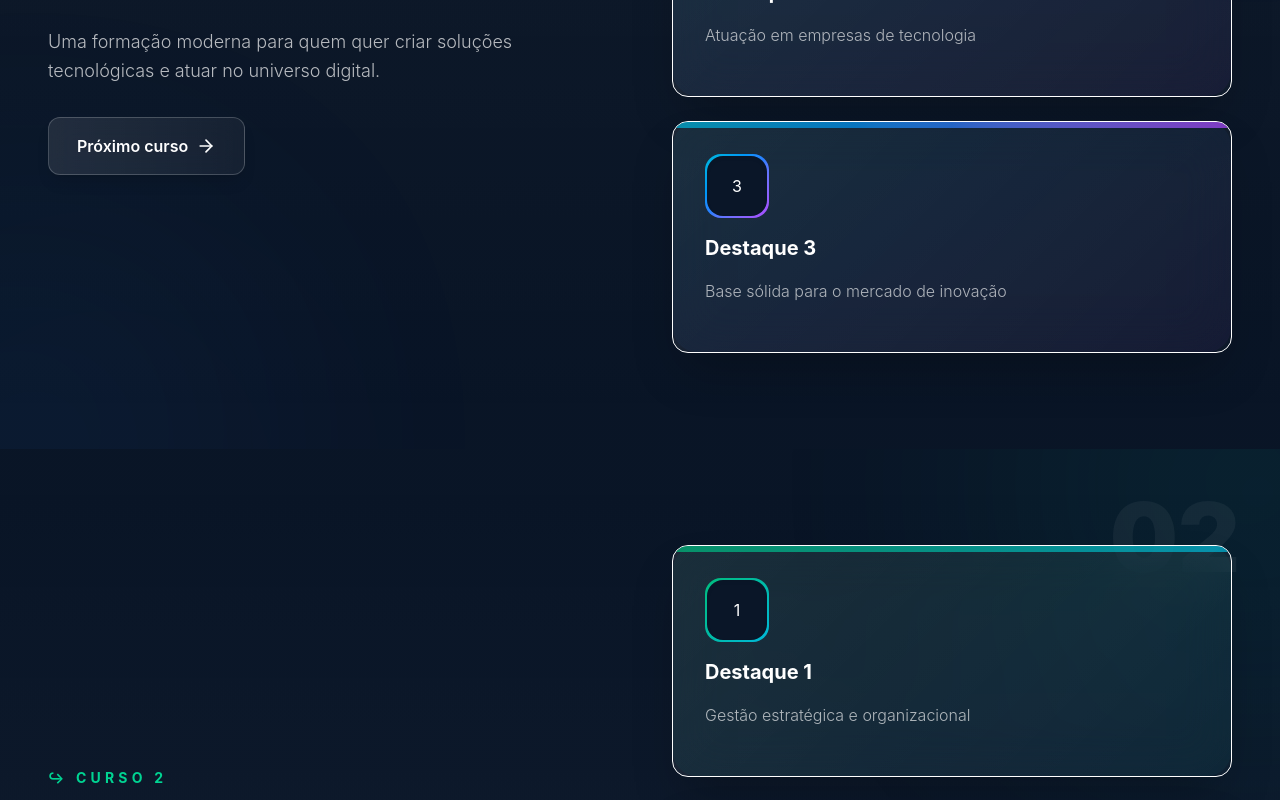
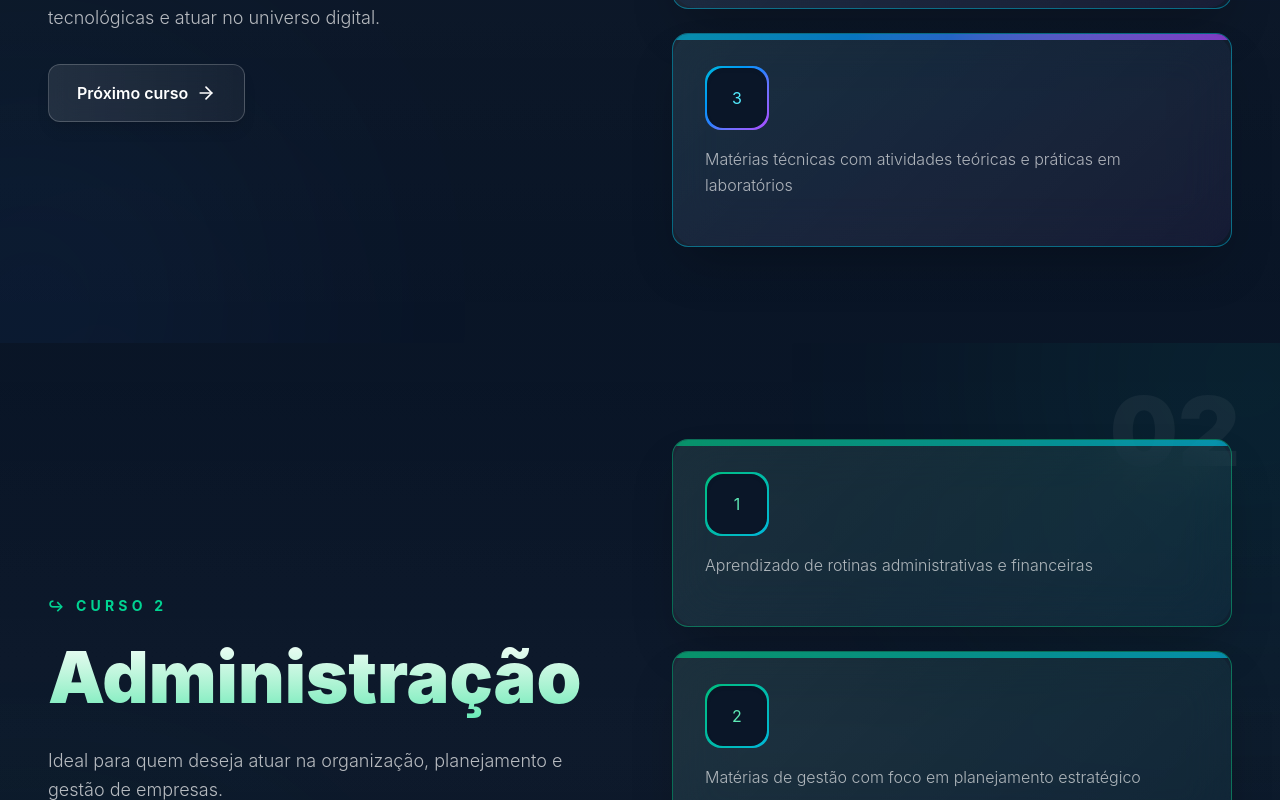
Before and after one commit to Joao-Vic-Muniz/ConectaETEC, a React (Vite) app: page /cursos in a window 1280 px wide. Shown: the part 1480-2280 px from the top of the page. Built offline with nearby package versions, Linux system fonts and the light colour scheme.

Commit message:
página de curso finalizada

```diff
--- a/src/App.tsx
+++ b/src/App.tsx
@@ -5,7 +5,6 @@ import Explore from "./pages/Explore";
 import Comunity from "./pages/Comunity";
 import Auth from "./pages/Auth";
 import CursosEtecPage from "./pages/CursosEtecPage";
-import CursoDetalhe from "./pages/CursoDetalhe";
 
 function App() {
   return (
@@ -22,7 +21,6 @@ function App() {
 
             {/* Cursos */}
             <Route path="/cursos" element={<CursosEtecPage />} />
-            <Route path="/cursos/:slug" element={<CursoDetalhe />} />
           </Routes>
         </main>
       </div>
--- a/src/pages/CursoDetalhe.tsx
+++ /dev/null
@@ -1,47 +0,0 @@
-import { useParams } from "react-router-dom";
-
-const courseData: Record<string, { title: string; description: string }> = {
-  "desenvolvimento-de-sistemas": {
-    title: "Desenvolvimento de Sistemas",
-    description:
-      "Página dedicada ao curso de Desenvolvimento de Sistemas com informações gerais sobre a formação.",
-  },
-  administracao: {
-    title: "Administração",
-    description:
-      "Página dedicada ao curso de Administração com informações gerais sobre a formação.",
-  },
-  "jogos-digitais": {
-    title: "Jogos Digitais",
-    description:
-      "Página dedicada ao curso de Jogos Digitais com informações gerais sobre a formação.",
-  },
-  "design-de-interiores": {
-    title: "Design de Interiores",
-    description:
-      "Página dedicada ao curso de Design de Interiores com informações gerais sobre a formação.",
-  },
-};
-
-export default function CursoDetalhe() {
-  const { slug } = useParams();
-  const course = slug ? courseData[slug] : null;
-
-  if (!course) {
-    return <div className="text-white p-10">Curso não encontrado.</div>;
-  }
-
-  return (
-    <section className="min-h-screen bg-[#0b1120] text-white py-24 px-6">
-      <div className="max-w-4xl mx-auto">
-        <h1 className="text-5xl font-bold text-cyan-300 mb-6">
-          {course.title}
-        </h1>
-
-        <p className="text-white/70 text-lg leading-relaxed">
-          {course.description}
-        </p>
-      </div>
-    </section>
-  );
-}
--- a/src/pages/CursosEtecPage.tsx
+++ b/src/pages/CursosEtecPage.tsx
@@ -17,9 +17,9 @@ const courses: Course[] = [
     intro:
       "Uma formação moderna para quem quer criar soluções tecnológicas e atuar no universo digital.",
     cards: [
-      "Desenvolvimento de soluções digitais modernas",
-      "Atuação em empresas de tecnologia",
-      "Base sólida para o mercado de inovação",
+      "Aprendizado de linguagens de programação",
+      "Aprofundamento em conhecimentos da web",
+      "Matérias técnicas com atividades teóricas e práticas em laboratórios",
     ],
     icon: <Zap className="w-6 h-6" />,
     gradient: "from-cyan-500 via-blue-500 to-purple-500",
@@ -31,9 +31,9 @@ const courses: Course[] = [
     intro:
       "Ideal para quem deseja atuar na organização, planejamento e gestão de empresas.",
     cards: [
-      "Gestão estratégica e organizacional",
-      "Planejamento e eficiência empresarial",
-      "Visão ampla do ambiente corporativo",
+      "Aprendizado de rotinas administrativas e financeiras",
+      "Matérias de gestão com foco em planejamento estratégico",
+      "Simulações empresariais com atividades teóricas e práticas",
     ],
     icon: <Users className="w-6 h-6" />,
     gradient: "from-emerald-500 via-teal-500 to-cyan-500",
@@ -45,9 +45,9 @@ const courses: Course[] = [
     intro:
       "Perfeito para mentes criativas que querem desenvolver experiências interativas.",
     cards: [
-      "Criação de experiências digitais",
-      "Mercado criativo em expansão",
-      "Integração entre criatividade e tecnologia",
+      "Desenvolvimento de mecânicas e narrativas de jogos",
+      "Aprofundamento em engines e design de interface",
+      "Projetos criativos com atividades práticas em laboratórios",
     ],
     icon: <Rocket className="w-6 h-6" />,
     gradient: "from-pink-500 via-rose-500 to-red-500",
@@ -59,9 +59,9 @@ const courses: Course[] = [
     intro:
       "Curso voltado para criação de ambientes funcionais, harmônicos e inovadores.",
     cards: [
-      "Projetos funcionais e criativos",
-      "Ambientes planejados com estética",
-      "Aplicação prática em espaços reais",
+      "Criação de projetos de iluminação e ergonomia",
+      "Aprofundamento em desenho técnico e modelagem 3D",
+      "Estudos de layout com atividades práticas e oficinas de design",
     ],
     icon: <Palette className="w-6 h-6" />,
     gradient: "from-violet-500 via-purple-500 to-pink-500",
@@ -70,9 +70,29 @@ const courses: Course[] = [
 ];
 
 export default function CursosEtecPage() {
+  const easeInOutQuad = (t: number) => t < 0.5 ? 2 * t * t : -1 + (4 - 2 * t) * t;
+
+  const smoothScrollTo = (element: HTMLElement, duration = 1000) => {
+    const start = window.pageYOffset;
+    const end = element.offsetTop;
+    const distance = end - start;
+    let startTime: number | null = null;
+
+    const animation = (currentTime: number) => {
+      if (startTime === null) startTime = currentTime;
+      const timeElapsed = currentTime - startTime;
+      const progress = Math.min(timeElapsed / duration, 1);
+      const ease = easeInOutQuad(progress);
+      window.scrollTo(0, start + distance * ease);
+      if (progress < 1) requestAnimationFrame(animation);
+    };
+
+    requestAnimationFrame(animation);
+  };
+
   const scrollToSection = (slug: string) => {
     const section = document.getElementById(slug);
-    if (section) section.scrollIntoView({ behavior: "smooth" });
+    if (section) smoothScrollTo(section, 1200);
   };
 
   return (
@@ -109,15 +129,10 @@ export default function CursosEtecPage() {
             className="group inline-flex items-center gap-3 px-8 py-5 rounded-full bg-gradient-to-r from-cyan-500 to-blue-500 hover:from-cyan-400 hover:to-blue-400 text-white font-bold shadow-lg shadow-cyan-500/40 hover:shadow-cyan-500/60 transition-all duration-300 transform hover:scale-105 active:scale-95"
           >
             Explorar cursos
-            <ArrowDown className="w-5 h-5 group-hover:translate-y-1 transition-transform" />
+            <ArrowDown className="w-5 h-5 group-hover:translate-y-1 transition-transform " />
           </button>
         </div>
 
-        {/* Scroll Indicator */}
-        <div className="absolute bottom-10 left-1/2 -translate-x-1/2 flex flex-col items-center gap-2 animate-bounce">
-          <span className="text-cyan-400/60 text-sm">Scroll para descobrir</span>
-          <ArrowDown className="w-5 h-5 text-cyan-400/60" />
-        </div>
       </section>
 
       {/* COURSES */}
@@ -144,11 +159,11 @@ export default function CursosEtecPage() {
             {/* Left Content */}
             <div className="space-y-8">
               <div>
-                <span className={`text-${course.accentColor}-400 text-sm uppercase tracking-[0.3em] font-bold block mb-4`}>
+                <span className={`text-sm uppercase tracking-[0.3em] font-bold block mb-4 ${course.accentColor === 'cyan' ? 'text-cyan-400' : course.accentColor === 'emerald' ? 'text-emerald-400' : course.accentColor === 'pink' ? 'text-pink-400' : 'text-violet-400'}`}>
                   ↪ Curso {index + 1}
                 </span>
 
-                <h2 className={`text-5xl md:text-7xl font-black leading-tight bg-clip-text text-transparent bg-gradient-to-b from-white to-${course.accentColor}-300 mb-6`}>
+                <h2 className={`text-5xl md:text-7xl font-black leading-tight bg-clip-text text-transparent mb-6 w-2xl ${course.accentColor === 'cyan' ? 'bg-gradient-to-b from-white to-cyan-300' : course.accentColor === 'emerald' ? 'bg-gradient-to-b from-white to-emerald-300' : course.accentColor === 'pink' ? 'bg-gradient-to-b from-white to-pink-300' : 'bg-gradient-to-b from-white to-violet-300'}`}>
                   {course.title}
                 </h2>
 
@@ -160,7 +175,7 @@ export default function CursosEtecPage() {
               {index < courses.length - 1 && (
                 <button
                   onClick={() => scrollToSection(courses[index + 1].slug)}
-                  className="group inline-flex items-center gap-2 px-7 py-4 rounded-xl bg-gradient-to-r from-white/10 to-white/5 border border-white/20 hover:border-cyan-400/60 hover:bg-gradient-to-r hover:from-cyan-500/20 hover:to-blue-500/20 transition-all duration-300 backdrop-blur-md font-semibold shadow-lg hover:shadow-cyan-500/20"
+                  className="group inline-flex items-center gap-2 px-7 py-4 rounded-xl bg-gradient-to-r from-white/10 to-white/5 border border-white/20 hover:border-cyan-400/60 hover:bg-gradient-to-r hover:from-cyan-500/20 hover:to-blue-500/20 transition-all duration-500 backdrop-blur-md font-semibold shadow-lg hover:shadow-cyan-500/20"
                 >
                   Próximo curso
                   <ArrowRight className="w-5 h-5 group-hover:translate-x-1 transition-transform" />
@@ -173,18 +188,17 @@ export default function CursosEtecPage() {
               {course.cards.map((card, i) => (
                 <div
                   key={i}
-                  className={`group relative overflow-hidden rounded-2xl border bg-gradient-to-br backdrop-blur-xl p-8 transition-all duration-500 hover:-translate-y-3 cursor-pointer shadow-2xl hover:shadow-${course.accentColor}-500/30`}
+                  className={`group relative overflow-hidden rounded-2xl border bg-gradient-to-br backdrop-blur-xl p-8 transition-all duration-700 hover:-translate-y-3 cursor-pointer shadow-2xl ${course.accentColor === 'cyan' ? 'hover:shadow-cyan-500/30 border-cyan-500/50' : course.accentColor === 'emerald' ? 'hover:shadow-emerald-500/30 border-emerald-500/50' : course.accentColor === 'pink' ? 'hover:shadow-pink-500/30 border-pink-500/50' : 'hover:shadow-violet-500/30 border-violet-500/50'}`}
                   style={{
                     background: `linear-gradient(135deg, rgba(255,255,255,0.08) 0%, rgba(255,255,255,0.02) 100%)`,
-                    borderColor: `var(--${course.accentColor}-color)`,
                     borderWidth: '1px',
                   }}
                 >
                   {/* Animated Gradient Border */}
-                  <div className={`absolute inset-0 rounded-2xl opacity-0 group-hover:opacity-100 transition-opacity duration-500 p-[1px] bg-gradient-to-br ${course.gradient}`} style={{ zIndex: -1 }} />
+                  <div className={`absolute inset-0 rounded-2xl opacity-0 group-hover:opacity-100 transition-opacity duration-700 p-[1px] bg-gradient-to-br ${course.gradient}`} style={{ zIndex: -1 }} />
 
                   {/* Glow Background on Hover */}
-                  <div className={`absolute inset-0 opacity-0 group-hover:opacity-100 transition-opacity duration-500 bg-gradient-to-br ${course.gradient}`} style={{ opacity: 0.05, borderRadius: '1.5rem' }} />
+                  <div className={`absolute inset-0 opacity-0 group-hover:opacity-100 transition-opacity duration-700 bg-gradient-to-br ${course.gradient}`} style={{ opacity: 0.05, borderRadius: '1.5rem' }} />
 
                   {/* Top Accent Line */}
                   <div className={`absolute top-0 left-0 h-1.5 w-full bg-gradient-to-r ${course.gradient} opacity-70 group-hover:opacity-100`} />
@@ -193,14 +207,10 @@ export default function CursosEtecPage() {
                   <div className="relative z-10 space-y-4">
                     {/* Icon Circle with Animation */}
                     <div className={`inline-flex items-center justify-center w-16 h-16 rounded-2xl bg-gradient-to-br ${course.gradient} p-0.5`}>
-                      <div className="w-full h-full rounded-2xl bg-[#0a1628] flex items-center justify-center text-${course.accentColor}-300 group-hover:text-white transition-colors shadow-inner">
+                      <div className={`w-full h-full rounded-2xl bg-[#0a1628] flex items-center justify-center group-hover:text-white transition-colors shadow-inner ${course.accentColor === 'cyan' ? 'text-cyan-300' : course.accentColor === 'emerald' ? 'text-emerald-300' : course.accentColor === 'pink' ? 'text-pink-300' : 'text-violet-300'}`}>
                         {course.cards.indexOf(card) + 1}
                       </div>
                     </div>
-
-                    <h3 className="text-xl font-bold text-white group-hover:text-transparent group-hover:bg-clip-text group-hover:bg-gradient-to-r group-hover:from-white group-hover:to-cyan-300 transition-all duration-300">
-                      Destaque {i + 1}
-                    </h3>
 
                     <p className="text-white/65 leading-relaxed text-base font-light group-hover:text-white/80 transition-colors">
                       {card}
@@ -216,79 +226,6 @@ export default function CursosEtecPage() {
         </section>
       ))}
 
-      {/* Global Styles */}
-      <style>{`
-        @keyframes float {
-          0%, 100% { transform: translateY(0px); }
-          50% { transform: translateY(30px); }
-        }
-
-        .animate-float {
-          animation: float 6s ease-in-out infinite;
-        }
-
-        .delay-700 {
-          animation-delay: 0.7s;
-        }
-
-        .delay-1000 {
-          animation-delay: 1s;
-        }
-
-        .bg-grid-pattern {
-          background-image:
-            linear-gradient(0deg, transparent 24%, rgba(255, 255, 255, 0.05) 25%, rgba(255, 255, 255, 0.05) 26%, transparent 27%, transparent 74%, rgba(255, 255, 255, 0.05) 75%, rgba(255, 255, 255, 0.05) 76%, transparent 77%, transparent),
-            linear-gradient(90deg, transparent 24%, rgba(255, 255, 255, 0.05) 25%, rgba(255, 255, 255, 0.05) 26%, transparent 27%, transparent 74%, rgba(255, 255, 255, 0.05) 75%, rgba(255, 255, 255, 0.05) 76%, transparent 77%, transparent);
-          background-size: 60px 60px;
-        }
-
-        /* Gradient text */
-        .bg-clip-text {
-          -webkit-background-clip: text;
-          -webkit-text-fill-color: transparent;
-          background-clip: text;
-        }
-
-        /* Smooth scroll */
-        html {
-          scroll-behavior: smooth;
-        }
-
-        /* Custom scrollbar */
-        ::-webkit-scrollbar {
-          width: 12px;
-        }
-
-        ::-webkit-scrollbar-track {
-          background: rgba(255, 255, 255, 0.02);
-        }
-
-        ::-webkit-scrollbar-thumb {
-          background: rgba(6, 182, 212, 0.3);
-          border-radius: 6px;
-        }
-
-        ::-webkit-scrollbar-thumb:hover {
-          background: rgba(6, 182, 212, 0.5);
-        }
-
-        @supports (animation-timeline: view()) {
-          .animate-in {
-            animation: slideInUp 0.8s ease-out forwards;
-          }
-        }
-
-        @keyframes slideInUp {
-          from {
-            opacity: 0;
-            transform: translateY(40px);
-          }
-          to {
-            opacity: 1;
-            transform: translateY(0);
-          }
-        }
-      `}</style>
     </main>
   );
 }
```
Also changed, not shown: src/components/Navbar.tsx (line endings or trailing spaces), 1 other file (tests, documents, lock files or other folders).
